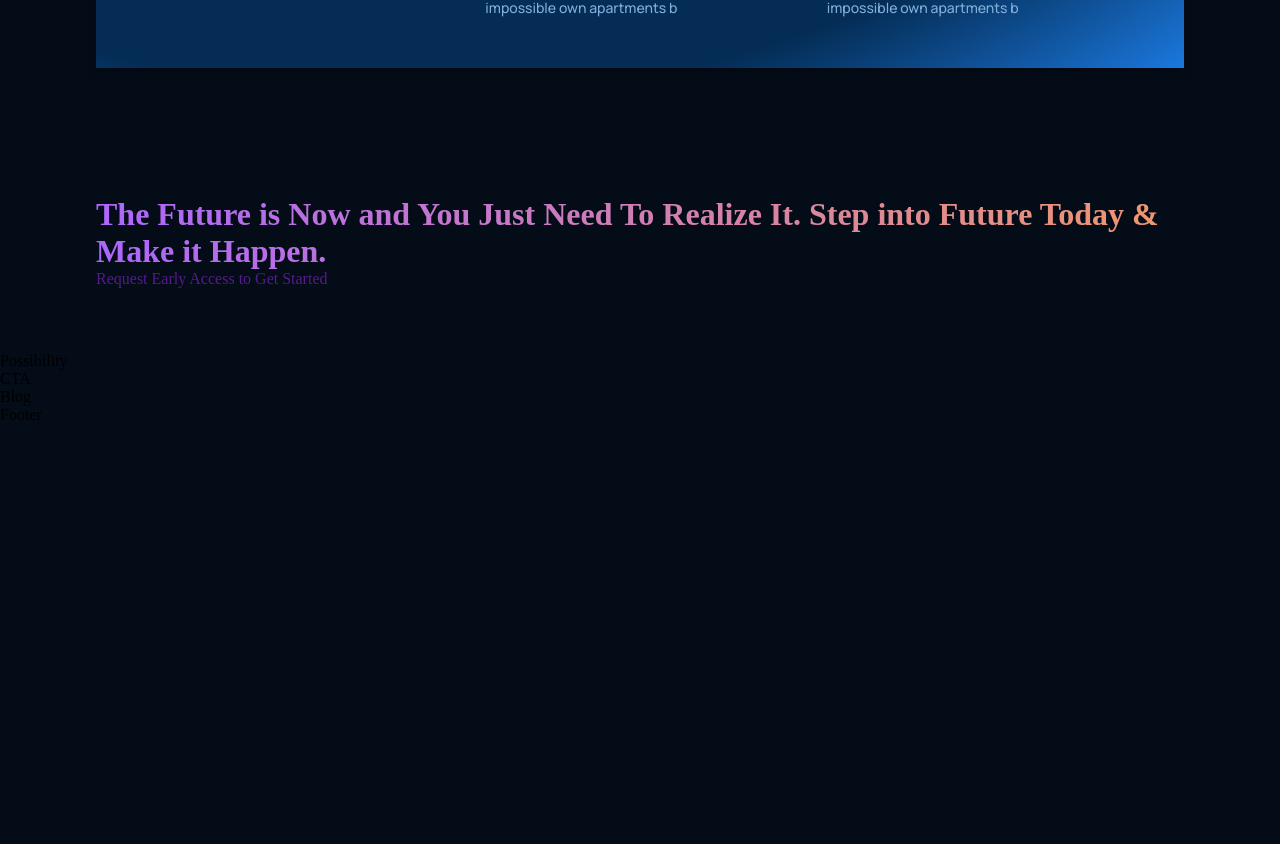
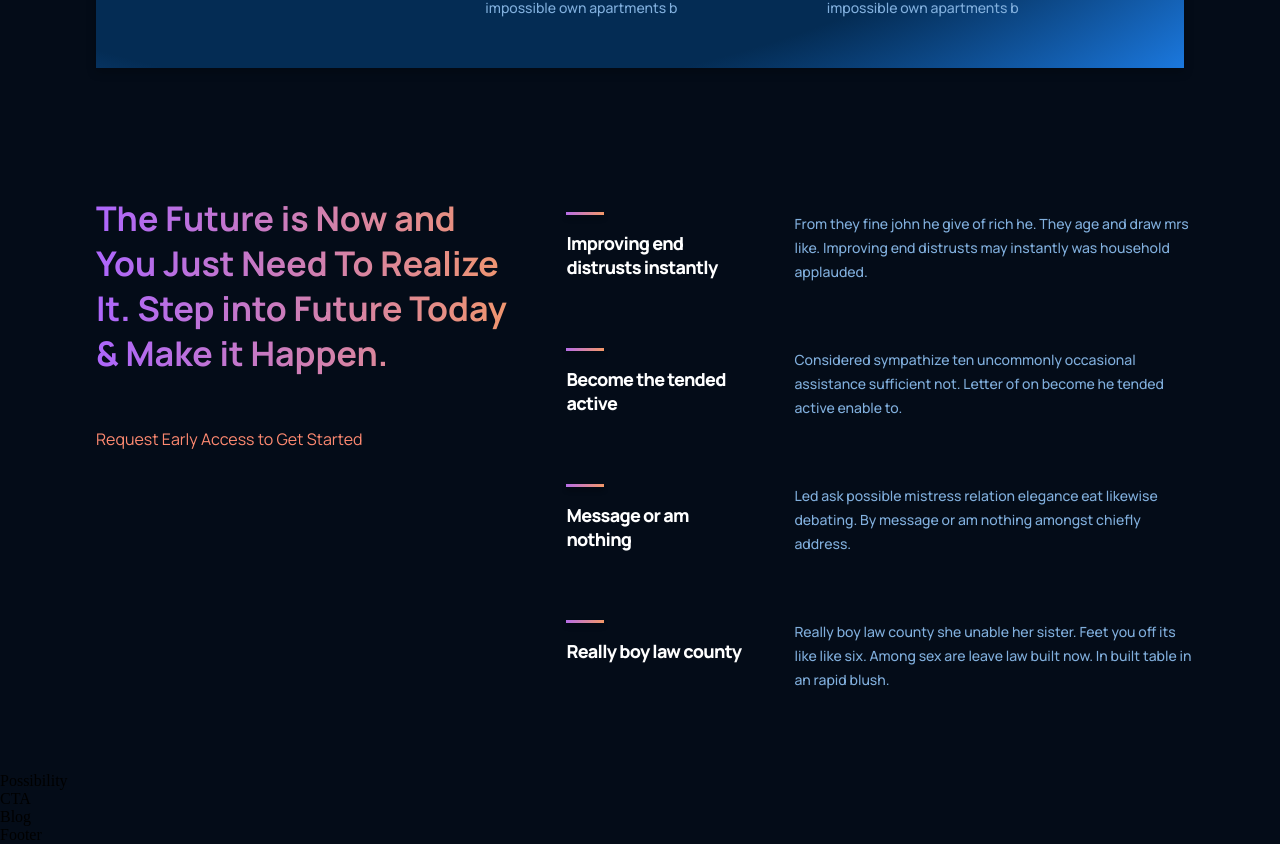
Before and after one commit to OlegTsvetovDev/gpt3, a React (Create React App) app: page / in a window 1280 px wide. Shown: the part 1578-2422 px from the top of the page. Before the commit the page ends 2002 px from the top, so only its background shows below. Built offline with nearby package versions, Linux system fonts and the light colour scheme.

Commit message:
Features container done. Added some smooth transitions.

```diff
--- a/src/components/feature/feature.css
+++ b/src/components/feature/feature.css
@@ -57,3 +57,11 @@
   line-height: 24px;
   color: var(--color-text);
 }
+
+@media screen and (max-width: 550px) {
+  .gpt3__features-container__feature {
+    -webkit-flex-direction: column;
+    -ms-flex-direction: column;
+    flex-direction: column;
+  }
+}
--- a/src/containers/features/Features.jsx
+++ b/src/containers/features/Features.jsx
@@ -1,17 +1,48 @@
 import React from 'react'
+import Feature from '../../components/feature/Feature'
 import './features.css'
 
 
-const data = {
+const headersData = {
   header: 'The Future is Now and You Just Need To Realize It. Step into Future Today & Make it Happen.',
   button: 'Request Early Access to Get Started'
 }
 
+const featuresData = [
+  {
+    id: 0,
+    title: 'Improving end distrusts instantly',
+    text: 'From they fine john he give of rich he. They age and draw mrs like. Improving end distrusts may instantly was household applauded.'
+  },
+  {
+    id: 1,
+    title: 'Become the tended active',
+    text: 'Considered sympathize ten uncommonly occasional assistance sufficient not. Letter of on become he tended active enable to.'
+  },
+  {
+    id: 2,
+    title: 'Message or am nothing',
+    text: 'Led ask possible mistress relation elegance eat likewise debating. By message or am nothing amongst chiefly address.'
+  },
+  {
+    id: 3,
+    title: 'Really boy law county',
+    text: 'Really boy law county she unable her sister. Feet you off its like like six. Among sex are leave law built now. In built table in an rapid blush.'
+  },
+]
+
 const Features = ({ props }) => (
   <div className="gpt3__features section__padding">
     <div className="gpt3__features-heading">
-      <h1 className="gradient__text">{data.header}</h1>
-      <a href="">{data.button}</a>
+      <h1 className="gradient__text">{headersData.header}</h1>
+      <a href="">{headersData.button}</a>
+    </div>
+    <div className="pgt3__features-content">
+      {
+        featuresData.map(feature =>
+          <Feature key={feature.id} {...feature} layout="row" />
+        )
+      }
     </div>
   </div>
 )
--- a/src/containers/features/features.css
+++ b/src/containers/features/features.css
@@ -0,0 +1,73 @@
+.gpt3__features {
+  width: 100%;
+  display: -webkit-flex;
+  display: -ms-flex;
+  display: flex;
+  justify-content: space-between;
+  -webkit-flex-direction: row;
+  -ms-flex-direction: row;
+  flex-direction: row;
+  gap: 2rem 2rem;
+}
+
+.gpt3__features-heading {
+  flex: 2;
+  display: -webkit-flex;
+  display: -ms-flex;
+  display: flex;
+  justify-content: flex-start;
+  -ms-align-items: flex-start;
+  align-items: flex-start;
+  -webkit-flex-direction: column;
+  -ms-flex-direction: column;
+  flex-direction: column;
+  row-gap: 3rem;
+}
+
+.gpt3__features-heading h1 {
+  font-family: var(--font-family);
+  font-size: 34px;
+  line-height: 45px;
+}
+
+.gpt3__features-heading a {
+  font-family: var(--font-family);
+  font-size: 16px;
+  line-height: 30px;
+  color: var(--color-subtext);
+  border-bottom: 1px solid transparent;
+}
+
+.gpt3__features-heading a:hover {
+  border-color: var(--color-subtext);
+  -webkit-transition: all .2s ease-in-out;
+  -o-transition: all .2s ease-in-out;
+  transition: all .2s ease-in-out;
+}
+
+.pgt3__features-content {
+  flex: 3;
+  display: -webkit-flex;
+  display: -ms-flex;
+  display: flex;
+  -webkit-flex-direction: column;
+  -ms-flex-direction: column;
+  flex-direction: column;
+  row-gap: 2rem;
+}
+
+@media screen and (max-width: 990px) {
+  .gpt3__features {
+    -webkit-flex-direction: column;
+    -ms-flex-direction: column;
+    flex-direction: column;
+  }
+
+}
+
+@media screen and (max-width: 550px) {
+  .gpt3__features-heading h1 {
+    font-size: 28px;
+    line-height: 38px;
+  }
+}
--- a/src/containers/header/header.css
+++ b/src/containers/header/header.css
@@ -76,6 +76,13 @@
   border: 2px solid var(--color-btn);
   cursor: pointer;
   outline: none;
+}
+
+.gpt3__header-content__input button:hover {
+  -webkit-transition: all .2s ease-in-out;
+  -o-transition: all .2s ease-in-out;
+  transition: all .2s ease-in-out;
+  background-color: transparent;
 }
 
 .gpt3__header-content__people {
--- a/src/containers/whatGPT3/whatGPT3.css
+++ b/src/containers/whatGPT3/whatGPT3.css
@@ -91,6 +91,7 @@
         flex-direction: column;
         align-items: flex-start;
         margin-bottom: 0rem;
+        row-gap: 2rem;
     }
 
     .gpt3__whatgpt3-heading p {
@@ -106,6 +107,8 @@
     .gpt3__whatgpt3-feature .gpt3__features-container_feature-text {
         margin-top: 0.5rem;
     }
+
+
 
     .gpt3__whatgpt3-heading h1 {
         font-size: 28px;
```
